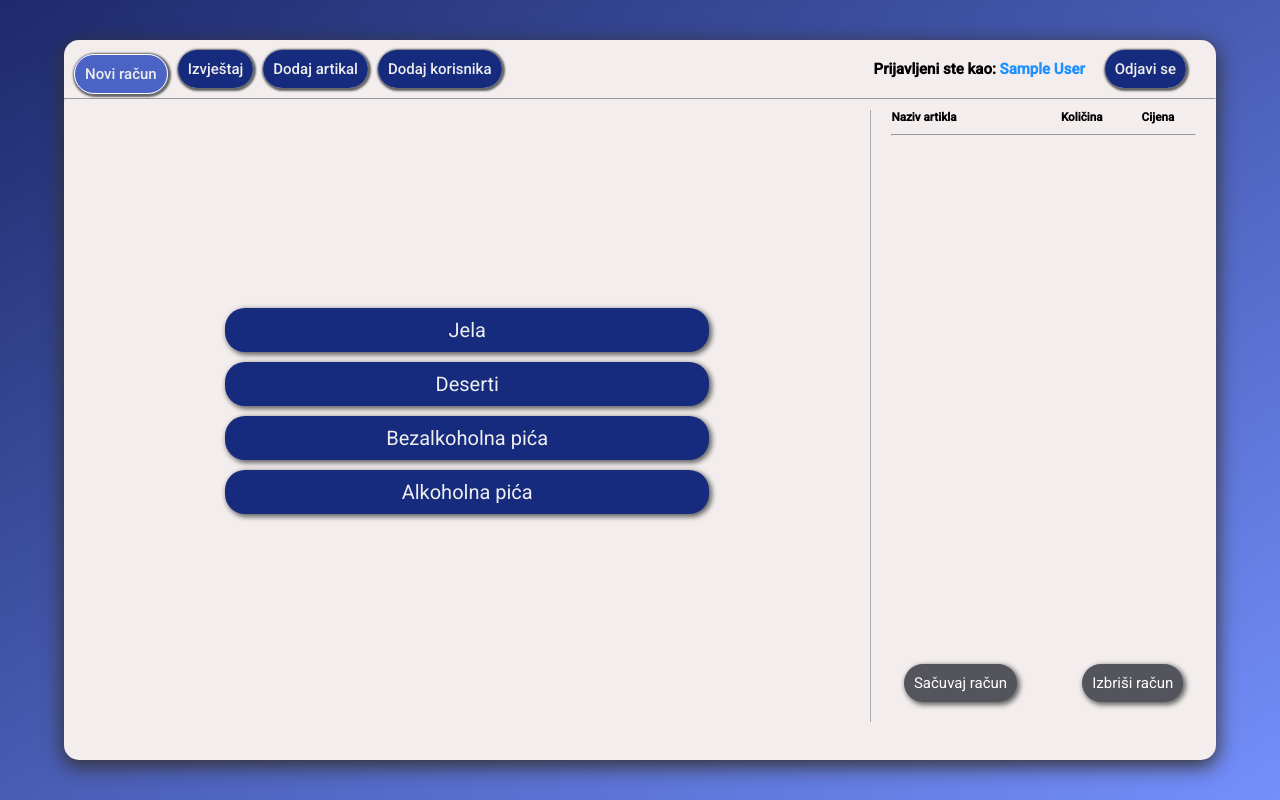
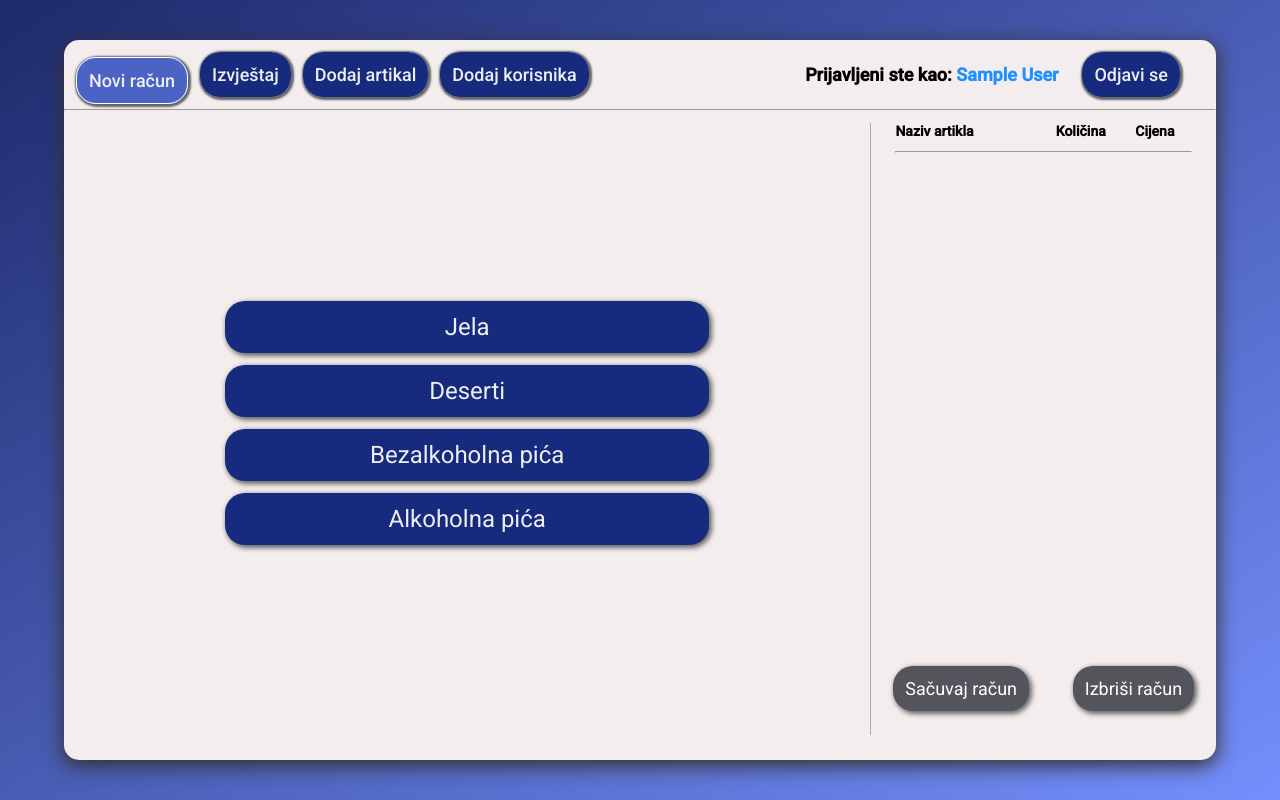
Before and after one commit to amarhodzic996/angular-waiter-app, an Angular app: page /newreceipt in a window 1280 px wide. Built offline with nearby package versions, Linux system fonts and the light colour scheme; sample sign-in values are in the browser's storage.

Commit message:
Edit styles

```diff
--- a/src/app/header/header.component.css
+++ b/src/app/header/header.component.css
@@ -51,6 +51,10 @@ ul li:hover {
   border: 1px solid #fff;
 }
 
+.logged-in:hover {
+  transform: translateY(0);
+}
+
 @media screen and (max-width: 870px) {
   .nav-link {
     font-size: 1rem;
--- a/src/app/new-receipt/new-receipt.component.css
+++ b/src/app/new-receipt/new-receipt.component.css
@@ -56,16 +56,17 @@
   padding: 1rem;
   cursor: pointer;
   gap: 1rem;
+  padding-right: 2rem;
 }
 .items-list-element img {
-  grid-row: 1/3;
-  max-width: 100%;
-  max-height: 6rem;
+  grid-row: 1/4;
+  max-height: 5rem;
   box-shadow: 2px 2px 5px 1px #666;
   background-color: white;
 }
 
 .item-name {
+  grid-row: 1/3;
   font-family: "Roboto", sans-serif;
   font-size: 2rem;
 }
--- a/src/styles.css
+++ b/src/styles.css
@@ -116,6 +116,18 @@ input {
 
 @media screen and (max-height: 1050px) {
   html {
+    font-size: 14px;
+  }
+}
+
+@media screen and (max-height: 920px) {
+  html {
+    font-size: 12px;
+  }
+}
+
+@media screen and (max-height: 780px) {
+  html {
     font-size: 10px;
   }
 }
```
